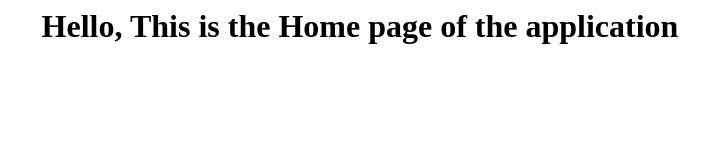
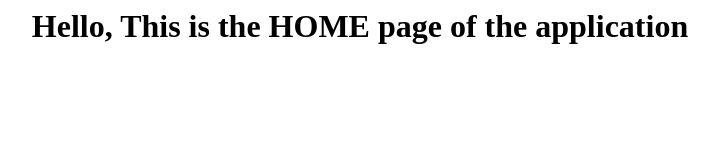
Before and after one commit to rahulsingodia/demo-pipeline, a plain HTML site: page index.html in a window 1280 px wide. Shown: the whole page, without its empty margins (280-999 px from the left). Drawn offline with Linux system fonts and the light colour scheme.

Commit message:
Update index.html

```diff
--- a/index.html
+++ b/index.html
@@ -1 +1 @@
-<center><h1> Hello, This is the Home page of the application </h1><center>
+<center><h1> Hello, This is the HOME page of the application </h1><center>
```
